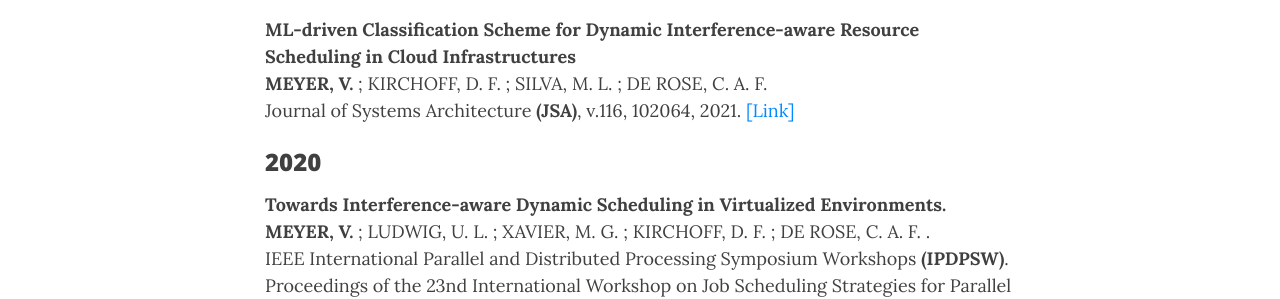
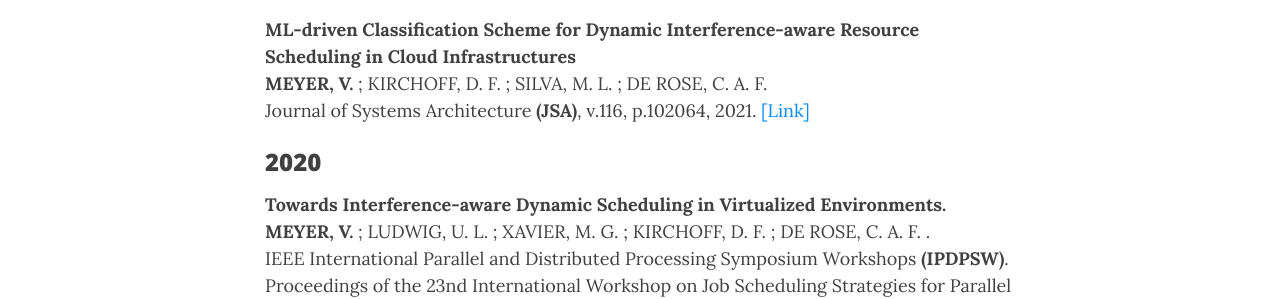
Before and after one commit to ViniciusMeyer/viniciusmeyer.github.io, a Jekyll site: the page built from publications.md, in a window 1280 px wide and 900 px high. Shown: the part 305-604 px from the top of the window. Built offline with Jekyll 4.4.1, drawn with Linux system fonts in a browser that asks for light colours; nearby versions of some CDN libraries.

```diff
--- a/publications.md
+++ b/publications.md
@@ -15,7 +15,7 @@ You can also browse my <a href="https://scholar.google.com.br/citations?user=t9w
        <p class="media-heading">
           <strong>ML-driven Classification Scheme for Dynamic Interference-aware Resource Scheduling in Cloud Infrastructures</strong><br />
           <b>MEYER, V.</b> ; KIRCHOFF, D. F. ;  SILVA, M. L. ; DE ROSE, C. A. F.<br />
-		Journal of Systems Architecture <b>(JSA)</b>, v.116, 102064, 2021. <a href="https://doi.org/10.1016/j.sysarc.2021.102064">[Link]</a><br />
+		Journal of Systems Architecture <b>(JSA)</b>, v.116, p.102064, 2021. <a href="https://doi.org/10.1016/j.sysarc.2021.102064">[Link]</a><br />
        </p>
     </div>
 </div>
```
